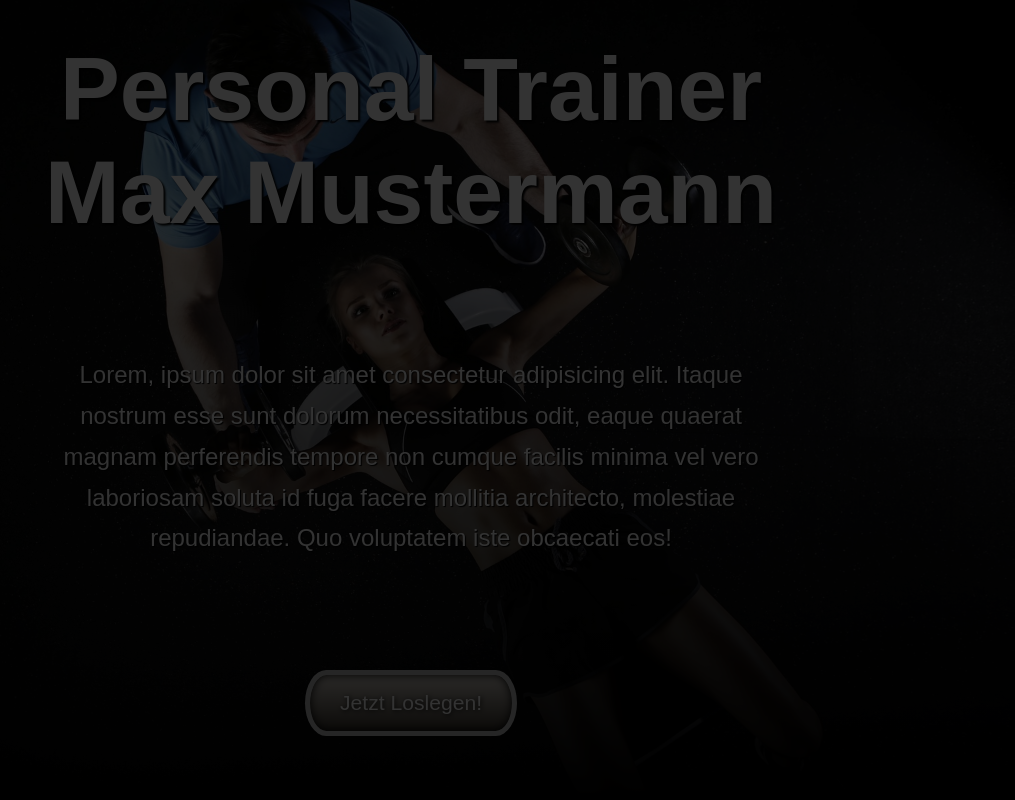
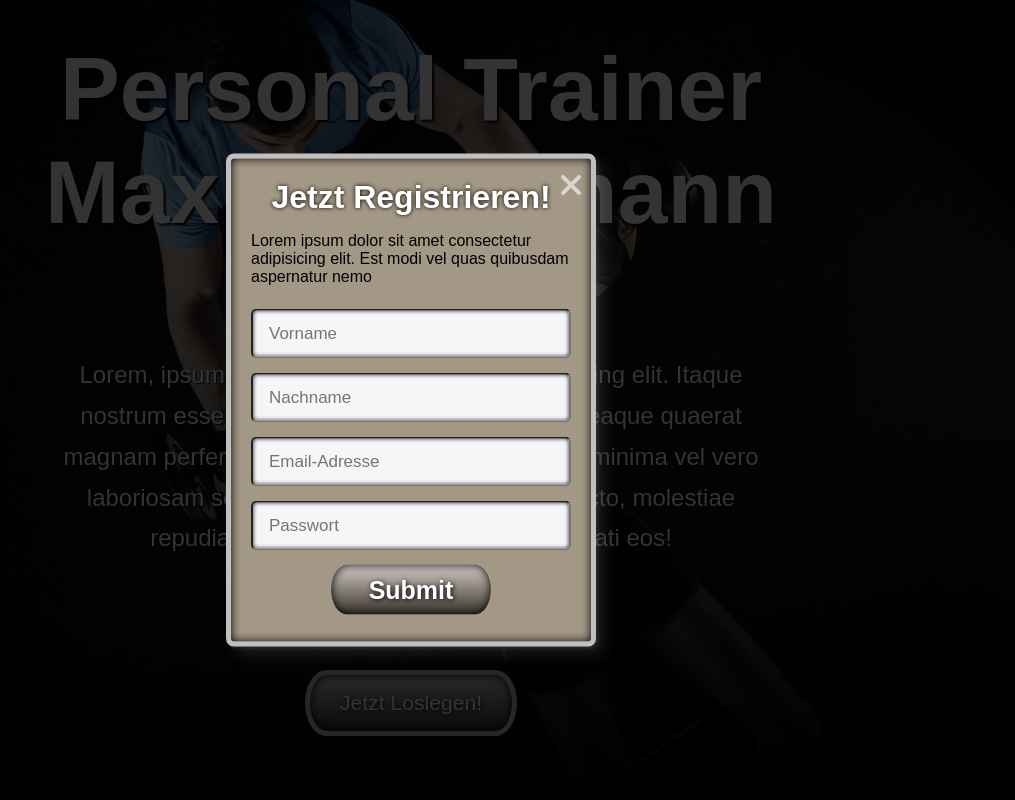
Before and after one commit to Satch2619/Start, a plain HTML site: page Landingpage/index.html in a window 1280 px wide. Shown: the top 800 px of the page, without its empty margins (229-1244 px from the left). Drawn offline with Linux system fonts and the light colour scheme; files that its build step writes are made by us from their sources.

Commit message:
dialog style fertig

```diff
--- a/Landingpage/dialoge.css
+++ b/Landingpage/dialoge.css
@@ -10,7 +10,92 @@
 .dialog {
   position: fixed;
   left: 50%;
-  right: 50%;
+  top: 50%;
+  transform: translate(-50%, -50%);
+  padding: 20px;
   background-color: white;
   color: black;
+  border-radius: 8px;
+  box-shadow: 8px 8px 16px rgba(255, 255, 255, 0.1);
 }
+
+#loslegen-dialog {
+  width: 25%;
+}
+
+.dialog-schliessen-button {
+  position: absolute;
+  top: 10px;
+  right: 10px;
+  font-size: 32px;
+  line-height: 32px;
+  color: rgba(0, 0, 0, 0.4);
+}
+
+#loslegen-dialog {
+  background-color: #a39785;
+  box-shadow: inset 0px 0px 10px black, 2px 2px 4px rgba(255, 255, 255, 0.1),
+    8px 8px 16px rgba(255, 255, 255, 0.1);
+  border: 5px solid silver;
+}
+
+#loslegen-dialog .dialog-schliessen-button {
+  color: rgba(255, 255, 255, 0.6);
+}
+#loslegen-dialog form {
+  display: flex;
+  flex-direction: column;
+  align-items: center;
+}
+
+#loslegen-dialog h3 {
+  margin: 0;
+  color: white;
+  text-align: center;
+  font-size: max(2.5vw, 1em);
+  text-shadow: 0px 0px 4px black;
+}
+
+#loslegen-dialog input {
+  width: 100%;
+  margin: 7px 0;
+  border-radius: 6px;
+  box-sizing: border-box;
+  font-family: inherit;
+  vertical-align: middle;
+}
+#loslegen-dialog .eingabefeld {
+  padding: 14px 16px;
+  font-size: 17px;
+  line-height: 16px;
+  background: #f5f6f7;
+  color: #1c1e21;
+  height: 50px;
+  box-shadow: inset 0px 0px 4px #222;
+}
+
+#loslegen-dialog .eingabefeld:focus-visible {
+  outline: none;
+  border: 2px solid #3a342c;
+}
+
+#loslegen-dialog input[type='submit'] {
+  padding: 0 16px;
+  background-color: #1877f2;
+  border: none;
+  font-size: 25px;
+  color: white;
+  line-height: 48px;
+  font-weight: bold;
+  cursor: pointer;
+  background-image: linear-gradient(#d3cdc5, #3a342c);
+  text-decoration: none;
+  text-shadow: 1px 1px 5px black;
+  box-shadow: inset 0px 0px 10px black;
+  border-radius: 10%/50%;
+  width: 50%;
+  display: inline-block;
+}
+#loslegen-dialog input[type='submit']:hover {
+  box-shadow: inset 0px 0px 10px black, 0px 0px 15px #d3cdc5;
+}
--- a/Landingpage/index.html
+++ b/Landingpage/index.html
@@ -6,7 +6,7 @@
     <title>Personal Trainer Max Mustermann</title>
     <link
       rel="stylesheet"
-      href="fontawesome-free-6.1.1-web/fontawesome-free-6.1.1-web/css/all.css"
+      href="fontawesome-free-6.1.1-web/fontawesome-free-6.1.1-web/css/all.min.css"
     />
     <link rel="stylesheet" href="style.css" />
     <link rel="stylesheet" href="dialoge.css" />
@@ -134,7 +134,7 @@
     <div id="body-overlay"></div>
     <div class="dialog" id="loslegen-dialog">
       <a href="#" role="button" class="dialog-schliessen-button">
-        <i class="fas fa-times"></i>
+        <i class="fa css fa-times"></i>
       </a>
       <h3>Jetzt Registrieren!</h3>
       <p>
@@ -149,7 +149,6 @@
         <input type="submit" placeholder="Loslegen" class="eingabefeld" />
       </form>
     </div>
-
     <script src="dialoge.js"></script>
   </body>
 </html>
```
